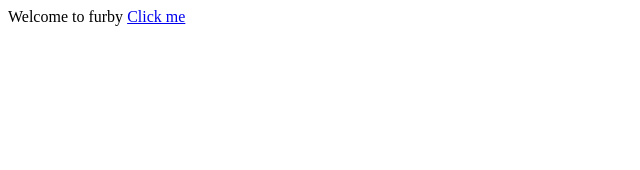
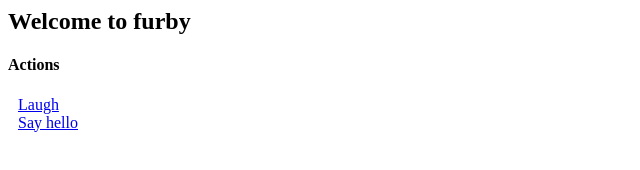
Before and after one commit to jeffrafter/furby, a website: page index.html in a window 1280 px wide. Shown: the whole page, without its empty margins (0-640 px from the left). Drawn offline with Linux system fonts and the light colour scheme.

Commit message:
End server on quit, start server on start, display a index.html placeholder

```diff
--- a/fluffd.js
+++ b/fluffd.js
@@ -92,6 +92,7 @@ function parseCommand(name, req, res) {
 }
 
 http.createServer(function(req, res) {
+  console.log("Got request")
   let fragments = req.url.substring(1).split("/");
   let query = fragments.splice(0, 2);
   query.push(fragments.join('/'));
@@ -146,3 +147,7 @@ noble.on("discover", function(peripheral) {
     });
   }
 });
+
+module.exports = {
+  parseCommand: parseCommand
+}
--- a/index.html
+++ b/index.html
@@ -1,9 +1,17 @@
 <html>
   <head>
-    <title></title>
+    <link rel = "stylesheet" type = "text/css" href = "styles.css"/>
   <head>
   <body>
-    Welcome to furby
-    <a href="#" onclick="alert(1)">Click me</a>
+    <h2>Welcome to furby</h2>
+    <h4>Actions</h4>
+    <div class="actions">
+      <div class="button">
+        <a href="#" onclick="alert('laugh')">Laugh</a>
+      </div>
+      <div class="button">
+        <a href="#", onclick="alert('say hello')">Say hello</a>
+      </div>
+    </div>
   </body>
 </html>
--- /dev/null
+++ b/styles.css
@@ -0,0 +1,11 @@
+body {
+
+}
+
+.actions {
+  padding-left: 10px;
+}
+
+.button{
+
+}
```
Also changed, not shown: index.js (+11 -3 lines), 2 other files.
